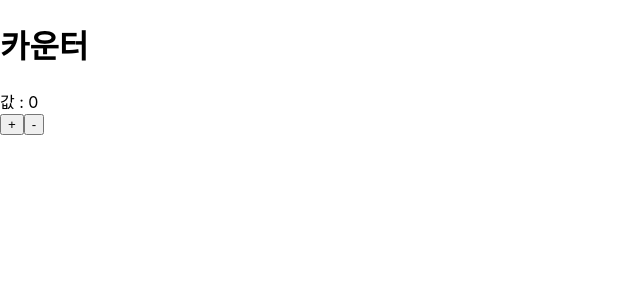
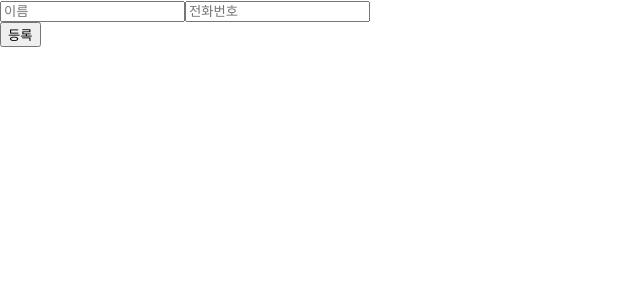
Before and after one commit to QyujinLee/react_tutorials, a React (Create React App) app: page / in a window 1280 px wide. Shown: the top 300 px of the page, without its empty margins (0-640 px from the left). Built offline with nearby package versions, Linux system fonts and the light colour scheme.

Commit message:
input 상태 관리하기

```diff
--- a/src/App.js
+++ b/src/App.js
@@ -1,12 +1,23 @@
-import React, { Fragment, Component } from 'react';
-import logo from './logo.svg';
+import React, { Component } from 'react';
 import './App.css';
-import Counter from './Counter';
+import PhoneForm from './components/PhoneForm';
 
-  class App extends Component {
-    render() {
-      return <Counter />;
-    }
+class App extends Component {
+  handleCreate = (data) => {
+    console.log("이름 : " + data.name);
+    console.log("전화번호 : " + data.phone);
   }
 
+  render() {
+    return (
+      <div>
+        {/* submit되면 onCreate라는 이벤트가 발생한다 */}
+        <PhoneForm
+          onCreate={this.handleCreate}
+        />
+      </div>
+    );
+  }
+}
+
 export default App;
--- /dev/null
+++ b/src/components/PhoneForm.js
@@ -0,0 +1,50 @@
+import React , { Component } from 'react';
+
+class PhoneForm extends Component {
+    state = {
+        name : '',
+        phone : ''
+    }
+
+    handleChange = (e) => {
+        this.setState({
+            [e.target.name] : e.target.value
+        })
+    }
+
+    handleSubmit = (e) => {
+        // 페이지 리로딩 방지
+        e.preventDefault();
+        // 상태값을 onCreate 를 통하여 부모에게 전달
+        this.props.onCreate(this.state);
+        // 상태 초기화
+        this.setState({
+          name: '',
+          phone: ''
+        })
+      }
+
+    render() {
+        return(
+            <form onSubmit={this.handleSubmit}>
+                <input
+                    placeholder="이름"
+                    value={this.state.name}
+                    onChange={this.handleChange}
+                    name="name"
+                />
+                <input
+                    placeholder="전화번호"
+                    value={this.state.phone}
+                    onChange={this.handleChange}
+                    name="phone"
+                />
+            <div>{this.state.name}</div>
+            <div>{this.state.phone}</div>
+            <button type="submit">등록</button>
+            </form>
+        );
+    }
+}
+
+export default PhoneForm;
```
Also changed, not shown: 1 other file (tests, documents, lock files or other folders).
